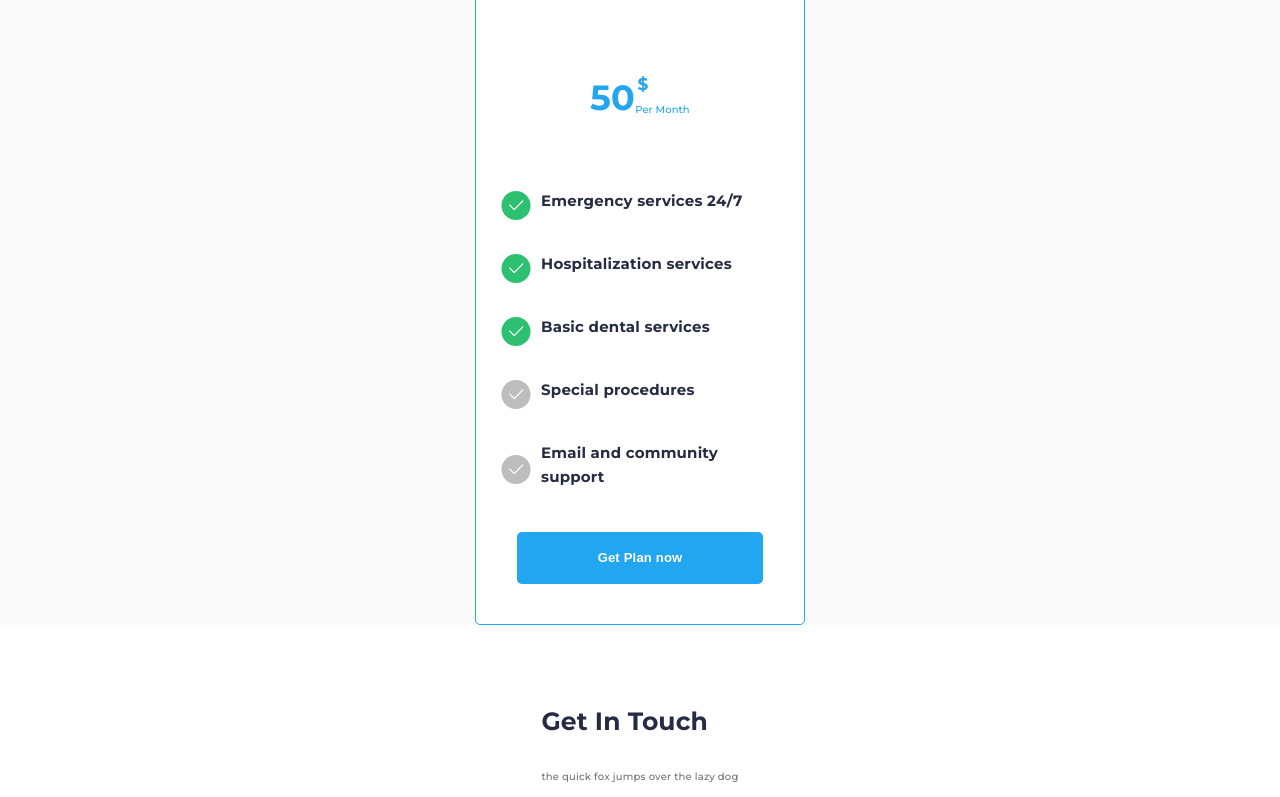
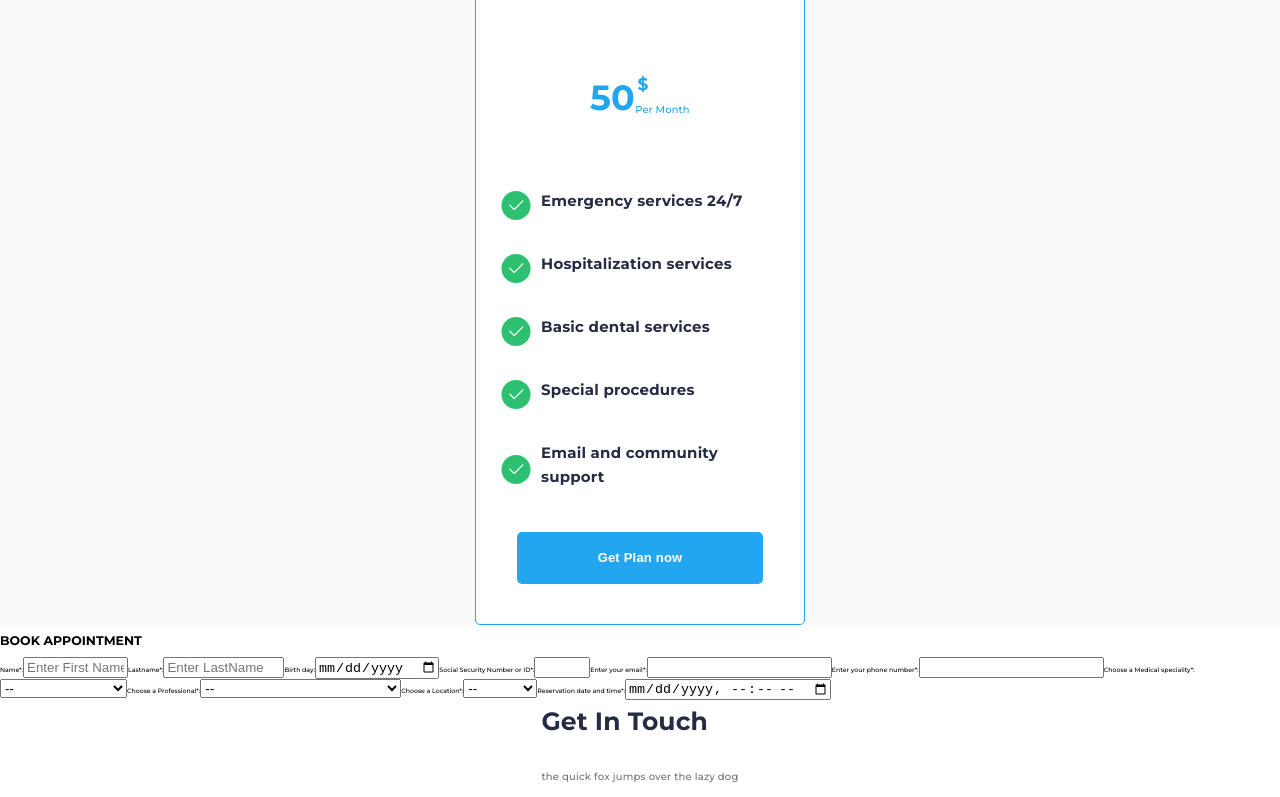
Before and after one commit to hstrejoluna/C1-G5, a Next.js app: page / in a window 1280 px wide. Shown: the part 5478-6275 px from the top of the page. Built offline with nearby package versions, Linux system fonts and the light colour scheme.

Commit message:
diseñando formulario

```diff
--- a/components/Form.js
+++ b/components/Form.js
@@ -3,7 +3,63 @@ import classes from './form.module.css';
 function Form(props){
     return(
         <div>
-            <h1>Form</h1>
+            <div>
+                <h1>BOOK APPOINTMENT</h1>
+            </div>
+            <form>
+                <label for="name">Name*:</label>
+                <input type="text" id="name" name="name" required
+                minlength="4" maxlength="8" size="10" placeholder="Enter First Name"/>
+
+                <label for="lastname">Lastname*:</label>
+                <input type="text" id="lastname" name="lastname" required
+                minlength="4" maxlength="10" size="12" placeholder="Enter LastName"/>
+
+                <label for="birthday">Birth day:</label>
+                <input type="date" id="birthday" name="birthday"/>
+
+
+                <label for="SSN">Social Security Number or ID*:</label>
+                <input type="number" id="SSN" name="SSN" min="1" max="10"/>
+
+                <label for="email">Enter your email*:</label>
+                <input type="email" id="email" name="email"></input>
+
+                <label for="phone">Enter your phone number*:</label>
+                <input type="tel" id="phone" name="phone" pattern="[0-9]{3}-[0-9]{2}-[0-9]{3}"></input>
+
+                <label for="speciality">Choose a Medical speciality*:</label>
+                <select id="speciality" name="speciality">
+                <option value="">--</option>
+                <option value="Default">Default</option>
+                <option value="Cardiology">Cardiology</option>
+                <option value="Ginecology">Ginecology</option>
+                <option value="Orthopedics">Orthopedics</option>
+                <option value="General Medicine">General Medicine</option>
+                </select>
+
+                <label for="professional">Choose a Professional*:</label>
+                <select id="professional" name="professional">
+                <option value="">--</option>
+                <option value="Default">Default</option>
+                <option value="Alfredo Peréz Cifuentes">Alfredo Peréz Cifuentes</option>
+                <option value="Jimena Gómez Aristizabal">Jimena Gómez Aristizabal</option>
+                <option value="Ernesto Hernández Santacruz">Ernesto Hernández Santacruz</option>
+                <option value="Natalia Marín Díaz">Natalia Marín Díaz</option>
+                </select>
+
+                <label for="location">Choose a Location*:</label>
+                <select id="location" name="location">
+                <option value="">--</option>
+               <option value="El tintal">El tintal</option>
+                <option value="Laureles">Laureles</option>
+                <option value="Castilla">Castilla</option>
+                </select>
+
+                <label for="reservationtime">Reservation date and time*:</label>
+                <input type="datetime-local" id="reservationtime" name="reservationtime"></input>
+
+            </form>
         </div>
     );
 }
--- a/pages/index.js
+++ b/pages/index.js
@@ -3,6 +3,7 @@ import Main from "../components/Main";
 import Header from '../components/Header';
 import Cards from '../components/Cards';
 import Footer from '../components/Footer';
+import Form from '../components/Form';
 
 
 import Head from 'next/head'
@@ -28,7 +29,7 @@ function PrincipalPage(props){
       {
         "id":3,
         "name": "Basic dental services",
-        "active": true
+        "active": false
       },
       {
         "id":4,
@@ -101,12 +102,12 @@ function PrincipalPage(props){
         {
           "id":4,
           "name": "Special procedures",
-          "active": false
+          "active": true
         },
         {
           "id":5,
           "name": "Email and community support",
-          "active": false
+          "active": true
         },
     ]
   },
@@ -128,6 +129,7 @@ function PrincipalPage(props){
       <Cards></Cards>
       {list_plans}
       <Footer></Footer>
+      <Form></Form>
 
     </div>
   )
```
